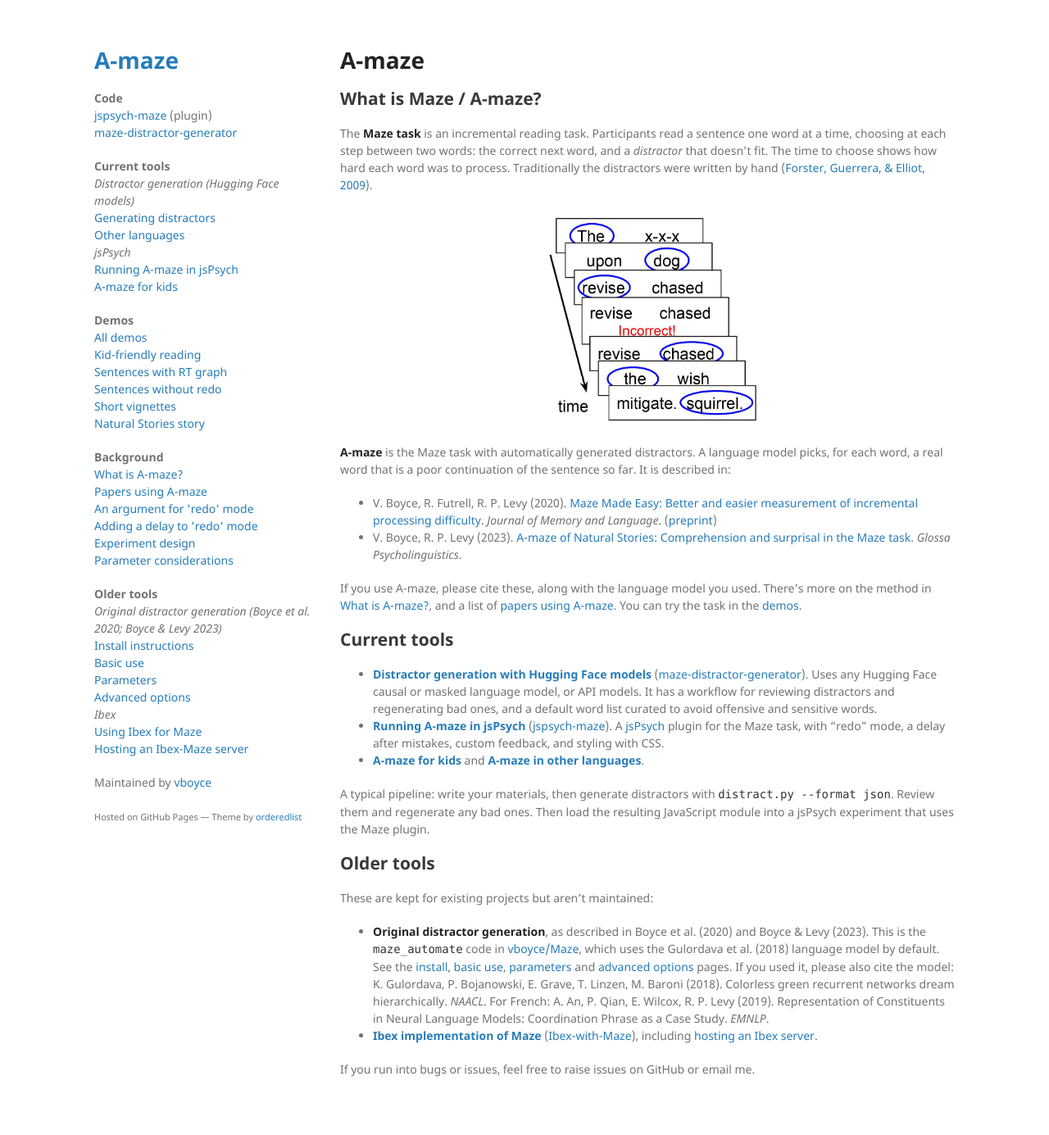
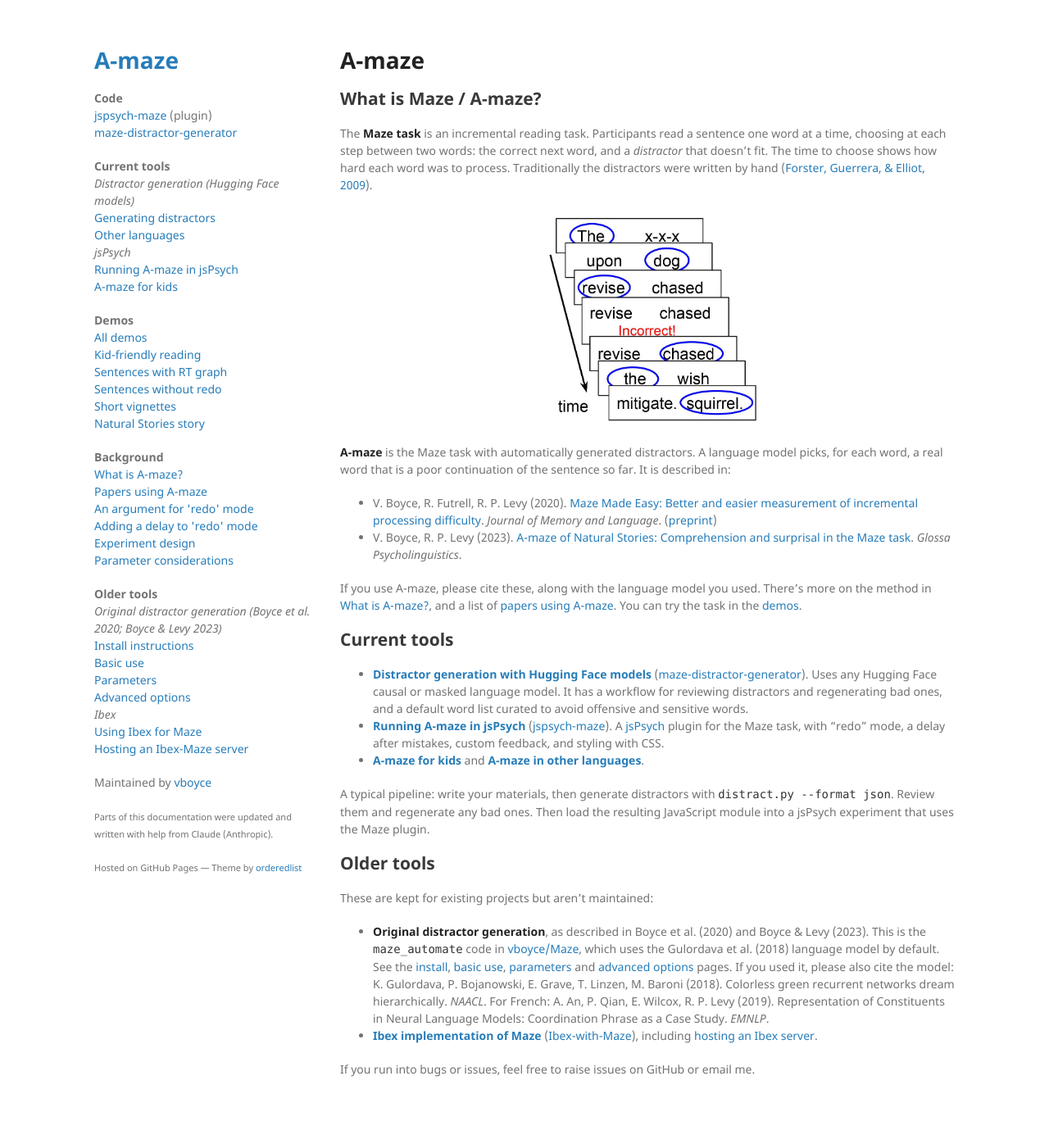
Before and after one commit to vboyce/maze-docs, a Jekyll site: the page built from docs/index.md, in a window 1280 px wide. Shown: the whole page at 82% size. Built offline with Jekyll 4.4.1, drawn with Linux system fonts in a browser that asks for light colours; our own code applies the rules of GitHub Pages for plain Markdown files.

Commit message:
Drop liteLLM from the site; add note that docs were partly written with Claude
Co-Authored-By: Claude Opus 5.5 (1M context) <noreply@anthropic.com>

```diff
--- a/docs/_layouts/default.html
+++ b/docs/_layouts/default.html
@@ -67,6 +67,7 @@
       </section>
       <footer>
         <p>Maintained by <a href="https://github.com/vboyce">vboyce</a></p>
+        <p><small>Parts of this documentation were updated and written with help from Claude (Anthropic).</small></p>
         <p><small>Hosted on GitHub Pages &mdash; Theme by <a href="https://github.com/orderedlist">orderedlist</a></small></p>
       </footer>
     </div>
--- a/docs/index.md
+++ b/docs/index.md
@@ -19,7 +19,7 @@ If you use A-maze, please cite these, along with the language model you used. Th
 
 ## Current tools
 
-- **[Distractor generation with Hugging Face models](generator.md)** ([maze-distractor-generator](https://github.com/vboyce/maze-distractor-generator)). Uses any Hugging Face causal or masked language model, or API models. It has a workflow for reviewing distractors and regenerating bad ones, and a default word list curated to avoid offensive and sensitive words.
+- **[Distractor generation with Hugging Face models](generator.md)** ([maze-distractor-generator](https://github.com/vboyce/maze-distractor-generator)). Uses any Hugging Face causal or masked language model. It has a workflow for reviewing distractors and regenerating bad ones, and a default word list curated to avoid offensive and sensitive words.
 - **[Running A-maze in jsPsych](jspsych.md)** ([jspsych-maze](https://github.com/vboyce/jspsych-maze)). A [jsPsych](https://www.jspsych.org/) plugin for the Maze task, with "redo" mode, a delay after mistakes, custom feedback, and styling with CSS.
 - **[A-maze for kids](kid-friendly.md)** and **[A-maze in other languages](non-english.md)**.
 
```
Also changed, not shown: docs/advice.md (+1 -1 lines), docs/demos.md (+2 -1 lines), docs/generator.md (+1 -1 lines).
